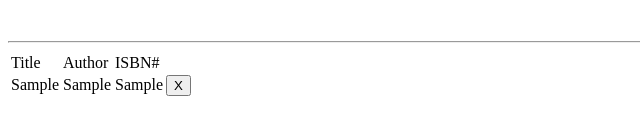
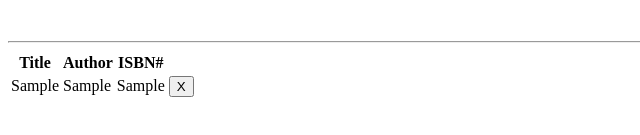
Before and after one commit to acciojob/book-list-praveensingh1999, a website: page main.html in a window 1280 px wide. Both pictures are taken after typing "Sample", "Sample", "Sample" into the empty fields and a click on the input "Add Book". Shown: the part 257-392 px from the top of the page, 0-640 px from the left. Drawn offline with Linux system fonts and the light colour scheme.

Commit message:
created a submission

```diff
--- a/main.html
+++ b/main.html
@@ -32,9 +32,10 @@
 <table class="table table-striped">
     <thead id="book-list" >
         <tr>
-            <td>Title</td>
-            <td>Author</td>
-            <td>ISBN#</td>
+            <th>Title</th>
+            <th>Author</th>
+            <th>ISBN#</th>
+			<th></th>
         </tr>
     </thead>
     <tbody id="book-list">
--- a/script.js
+++ b/script.js
@@ -22,20 +22,23 @@ const handleSubmit = (evt) => {
     author.textContent=data[i].author;
     const isbn = document.createElement("td");
     isbn.textContent=data[i].isbn;
+	  const td=document.createElement("td");
     const btn = document.createElement("button");
     btn.textContent="X";
+	  td.appendChild(btn);
+
 
   btn.setAttribute("class","delete");
     tr.appendChild(title);
     tr.appendChild(author);
     tr.appendChild(isbn);
-    tr.appendChild(btn);
+    tr.appendChild((td));
     table.appendChild(tr);
      btn.addEventListener("click", () => {
       tr.remove();
       data.splice(i, 1);
-      console.log("Updated data:", data);
-      //renderTable(); // re-render table with updated data
+      // console.log("Updated data:", data);
+      // renderTable(); // re-render table with updated data
     });
 
   }
```
